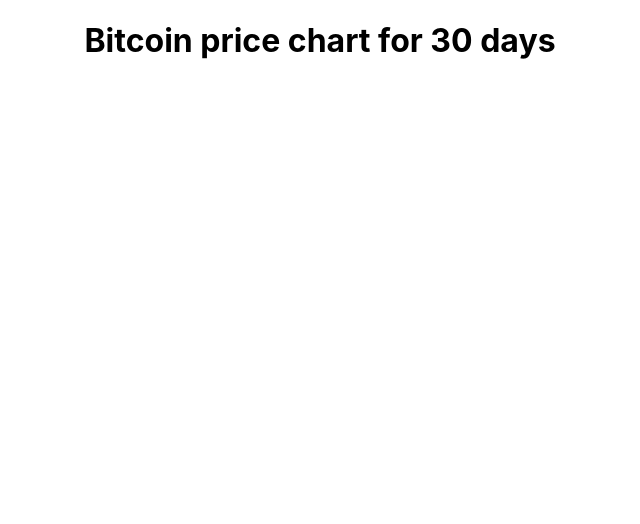
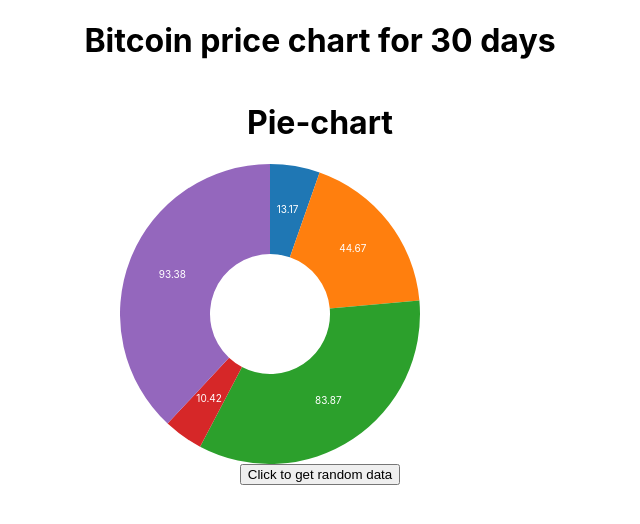
Before and after one commit to GovindNagalapuram/react-d3, a React (Create React App) app: page / in a window 1280 px wide. Shown: the top 524 px of the page, without its empty margins (320-960 px from the left). Built offline with nearby package versions, Linux system fonts and the light colour scheme; no server answers.

Commit message:
create pie chart that create using random data

```diff
--- a/package.json
+++ b/package.json
@@ -6,6 +6,7 @@
     "@testing-library/jest-dom": "^4.2.4",
     "@testing-library/react": "^9.3.2",
     "@testing-library/user-event": "^7.1.2",
+    "d3": "^5.14.2",
     "moment": "^2.24.0",
     "react": "^16.12.0",
     "react-dom": "^16.12.0",
--- a/src/App.js
+++ b/src/App.js
@@ -1,14 +1,13 @@
 import React from 'react';
-import InfoBox from './components/lineChart/infoBox';
-import ToolTip from './components/lineChart/toolTip';
-import LineChart from './components/lineChart/lineChart';
 import LineIndex from './components/lineChart';
+import PieIndex from './components/pieChart';
 
 
 function App() {
   return (
     <div className="container">
         <LineIndex/>
+              <PieIndex/>
     </div>
   );
 }
--- a/src/components/lineChart/index.js
+++ b/src/components/lineChart/index.js
@@ -1,5 +1,5 @@
-import React, { Component, useState, useEffect } from 'react';
-import Moment from 'react-moment';
+import React, { useState, useEffect } from 'react';
+// import moment from 'react-moment';
 import LineChart from './lineChart';
 import ToolTip from './toolTip';
 import InfoBox from './infoBox';
@@ -11,10 +11,10 @@
     const [ hoverLoc, setHoverLoc ] = useState(null);
     const [ activePoint, SetActivePoint ] = useState(null);
 
-    const[add, setAdd] = useState(true);
-    const[value, setValue] = useState(0);
-    const[increment, setIncrement] = useState(1);
-    const[end, setEnd] = useState(4)
+    // const[add, setAdd] = useState(true);
+    // const[value, setValue] = useState(0);
+    // const[increment, setIncrement] = useState(1);
+    // const[end, setEnd] = useState(4)
 
     useEffect(() => {
         getData()
@@ -22,21 +22,21 @@
 
 
     // repeat the loop on increment number.
-    const calculation = () => {
-         if (add === true && value <= end) {
-            setValue(value => value + increment)
-            if (value === end) {
-                setAdd(false)
-            }
-         }
-         else {
-            setAdd(false)
-            setValue(value => value - increment)
-            if (value === 1) {
-                setAdd(true)
-            }
-        }
-      }
+    // const calculation = () => {
+    //      if (add === true && value <= end) {
+    //         setValue(value => value + increment)
+    //         if (value === end) {
+    //             setAdd(false)
+    //         }
+    //      }
+    //      else {
+    //         setAdd(false)
+    //         setValue(value => value - increment)
+    //         if (value === 1) {
+    //             setAdd(true)
+    //         }
+    //     }
+    // }
 
     const getData = () => {
         const url = 'https://api.coindesk.com/v1/bpi/historical/close.json';
--- a/src/components/lineChart/infoBox.js
+++ b/src/components/lineChart/infoBox.js
@@ -11,8 +11,8 @@
 //   }
 // }
 
-import React, { Component, useState, useEffect } from 'react';
-import Moment from 'react-moment';
+import React, { useState, useEffect } from 'react';
+// import Moment from 'react-moment';
 import '../../assets/lineChart/infoBox.css';
 
 const InfoBox = (props) => {
--- a/src/components/lineChart/lineChart.js
+++ b/src/components/lineChart/lineChart.js
@@ -9,7 +9,7 @@
 // this.makeActivePoint()  When Hovered Finds Closest Point
 // this.stopHover()        Clears Line and Point When Hover Stops
 
-import React, { Component, useState } from 'react';
+import React, { useState } from 'react';
 import '../../assets/lineChart/lineChart.css';
 
 
@@ -34,6 +34,7 @@
             max: data.reduce((max, p) => p.y > max ? p.y : max, data[0].y)
         }
     }
+
     // GET SVG COORDINATES
     const getSvgX = (x) =>  {
         const {svgWidth, yLabelSize} = props;
@@ -159,6 +160,7 @@
                 d: point.d,
                 p: point.p
             });
+            return console.log("works");
         });
 
         let closestPoint = {};
--- a/src/components/lineChart/toolTip.js
+++ b/src/components/lineChart/toolTip.js
@@ -1,9 +1,9 @@
-import React, { Component } from 'react';
+import React  from 'react';
 import '../../assets/lineChart/toolTip.css';
 
 const ToolTip = (props) => {
 
-    console.log(props)
+    // console.log(props)
 
     const {hoverLoc, activePoint} = props;
 
--- /dev/null
+++ b/src/components/pieChart/index.js
@@ -0,0 +1,34 @@
+import React, { useState } from 'react';
+import * as d3 from "d3";
+import PieChart from './pieChart';
+
+const PieIndex = () => {
+
+    const generateData = (value, length = 5) =>
+        d3.range(length).map((item, index) => ({
+            date: index,
+            value: value === null || value === undefined ? Math.random() * 100 : value
+    }));
+
+    const [data, setData] = useState(generateData())
+
+    const changeData = () => {
+        setData(generateData())
+    }
+
+    return(
+        <div className="container">
+            <h1>Pie-chart</h1>
+            <PieChart
+                data = {data}
+                width= {400}
+                height= {300}
+                innerRadius= {60}
+                outerRadius = {150}
+            />
+                        <button onClick={changeData}>Click to get random data</button>
+        </div>
+    )
+}
+
+export default PieIndex;
--- /dev/null
+++ b/src/components/pieChart/pieChart.js
@@ -0,0 +1,72 @@
+import React, { useEffect, useRef  } from 'react';
+import * as d3 from "d3";
+
+const PieChart = (props) => {
+
+console.log(props);
+
+const ref = useRef(null);
+
+const createPie = d3
+                .pie()
+                .value(d => d.value)
+                .sort(null);
+
+const createArc = d3
+                .arc()
+                .innerRadius(props.innerRadius)
+                .outerRadius(props.outerRadius);
+
+// to get colors
+const colors = d3.scaleOrdinal(d3.schemeCategory10);
+
+// to get upto two decimal value
+const format = d3.format(".2f");
+
+useEffect(() => {
+    const data = createPie(props.data);
+    const group = d3.select(ref.current);
+    const groupWithData = group.selectAll("g.arc").data(data);
+
+    groupWithData.exit().remove();
+
+    const groupWithUpdate = groupWithData
+                            .enter()
+                            .append("g")
+                            .attr("class", "arc");
+
+    const path = groupWithUpdate
+                .append("path")
+                .merge(groupWithData.select("path.arc"));
+
+    path
+    .attr("class", "arc")
+    .attr("d", createArc)
+    .attr("fill", (d, i) => colors(i));
+
+    const text = groupWithUpdate
+                .append("text")
+                .merge(groupWithData.select("text"));
+
+    text
+    .attr("text-anchor", "middle")
+    .attr("alignment-baseline", "middle")
+    .attr("transform", d => `translate(${createArc.centroid(d)})`)
+    .style("fill", "white")
+    .style("font-size", 10)
+    .text(d => format(d.value));
+
+}, [props.data]);
+
+
+    return(
+        <svg width={props.width} height={props.height} >
+            <g
+                ref={ref}
+                transform={`translate(${props.outerRadius} ${props.outerRadius})`}
+            />
+        </svg>
+    )
+}
+
+export default PieChart;
```
